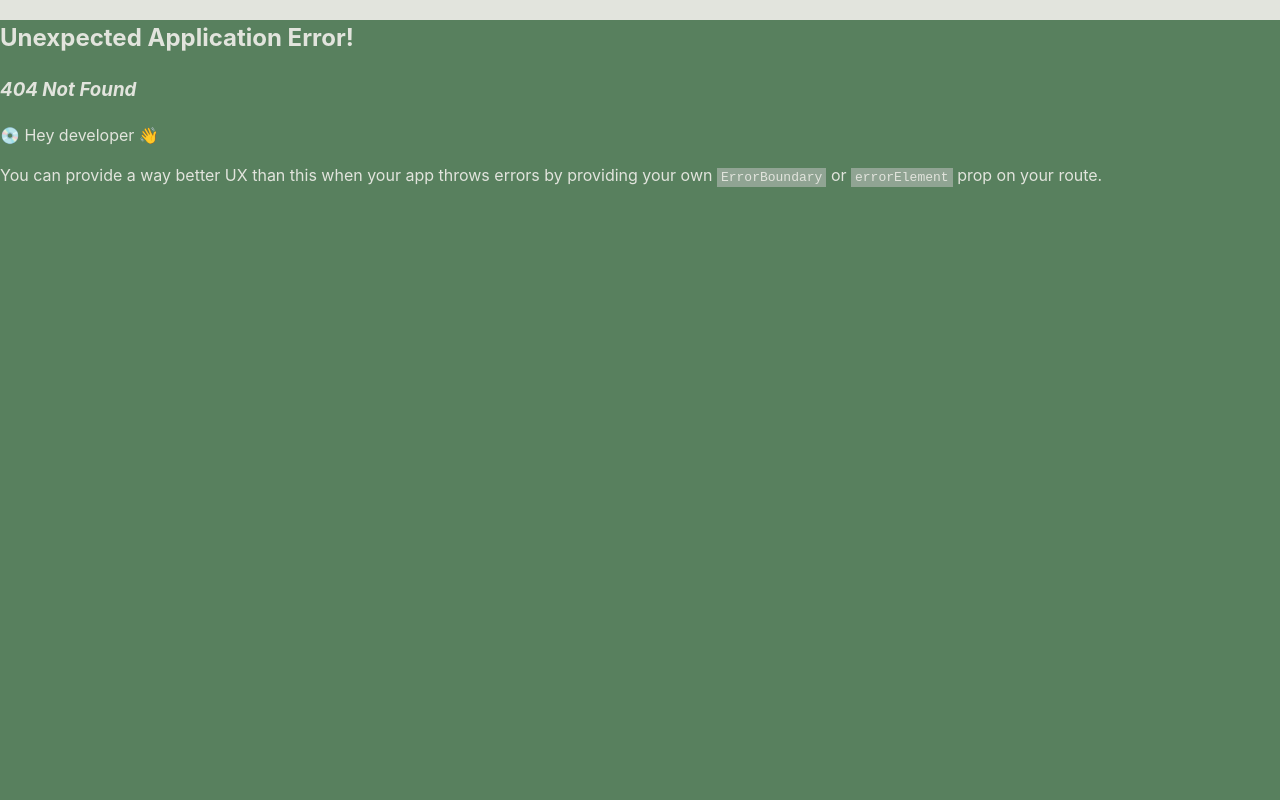
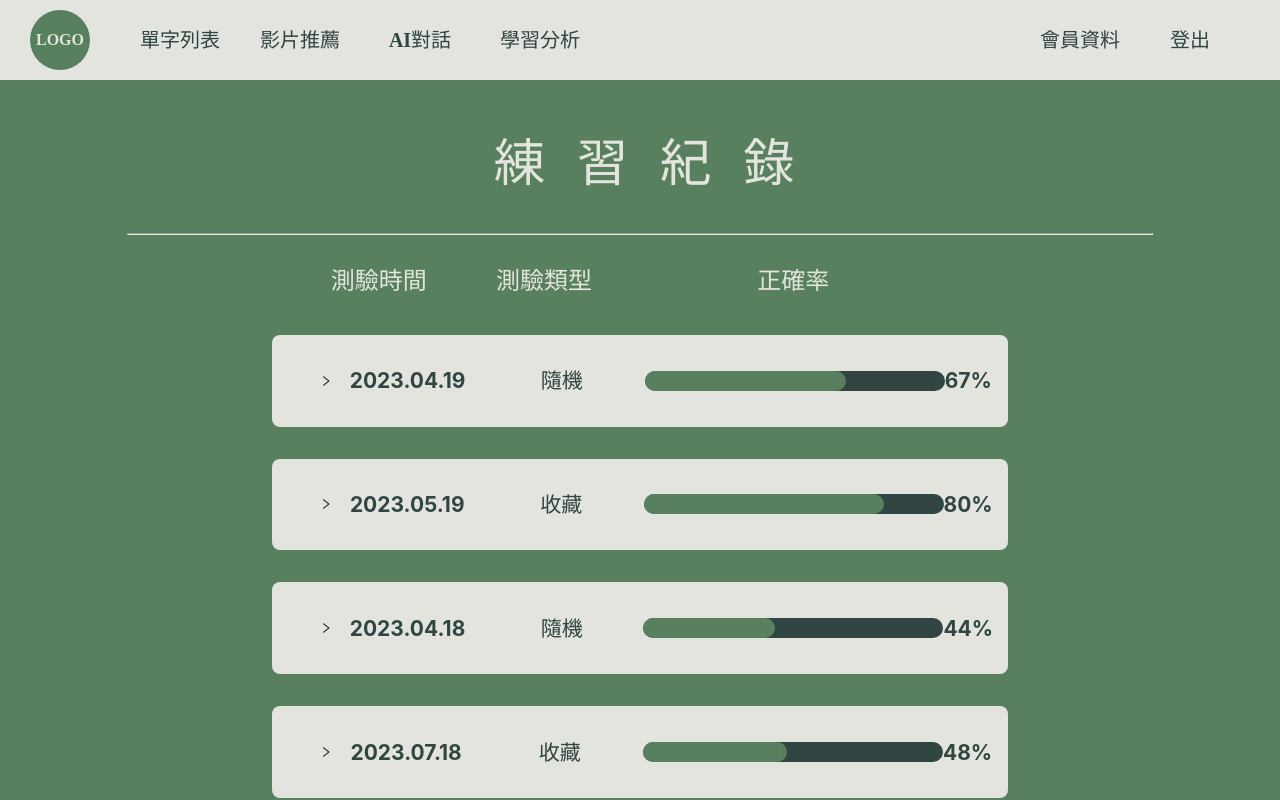
Before and after one commit to HUANZILin/EZ-English-Frontend, a React (Vite) app: page /analysis/record in a window 1280 px wide. Before the commit this address had no page. Shown: the top 800 px of the page. Built offline with nearby package versions, Linux system fonts and the light colour scheme.

Commit message:
Add PracticePage

```diff
--- a/src/App.jsx
+++ b/src/App.jsx
@@ -12,6 +12,7 @@ import DefaultPracticePage from "./page/DefaultPracticePage";
 import CollectionPracticePage from "./page/CollectionPracticePage";
 import { queryClient } from "./util/http";
 import VocabularyListPage from "./page/VocabularyListPage";
+import PracticeRecordPage from "./page/PracticeRecordPage";
 
 const router = createBrowserRouter([
   {
@@ -47,6 +48,13 @@ const router = createBrowserRouter([
           },
         ],
       },
+      {
+        path: "analysis",
+        children: [
+          { index: true },
+          { path: "record", element: <PracticeRecordPage /> },
+        ],
+      },
     ],
   },
 ]);
--- a/src/components/UI/MainNav.jsx
+++ b/src/components/UI/MainNav.jsx
@@ -93,24 +93,22 @@ const MainNav = () => {
           <hr />
           <a href="#">收藏單字</a>
           <hr />
-          <a href="#">單字練習</a>
+          <NavLink to={"vocabulary/practice"}>單字練習</NavLink>
         </div>
       </div>
       <a href="#">影片推薦</a>
       <a href="#">AI對話</a>
       <div className="card_list">
-        <a href="#">學習分析</a>
+        <NavLink to={"analysis"}>學習分析</NavLink>
         <div className="list">
-          <NavLink to={"./"} style={{ marginTop: "20px" }}>
+          <NavLink to={"analysis/record"} style={{ marginTop: "20px" }}>
             練習紀錄
           </NavLink>
-          <hr />
-          <a href="#">分析圖表</a>
         </div>
       </div>
-      <a href="#" id="member" style={{ right: "140px" }}>
+      <NavLink to={"member"} id="member" style={{ right: "140px" }}>
         會員資料
-      </a>
+      </NavLink>
       <a href="#" id="member">
         登出
       </a>
--- /dev/null
+++ b/src/components/UI/Record.jsx
@@ -0,0 +1,93 @@
+import styled from "styled-components";
+import { Collapse, Progress } from "antd";
+
+const Container = styled(Collapse)`
+  display: flex;
+  align-items: center;
+  background-color: #e2e4dd;
+  border: none;
+  color: #314543;
+  margin: 1rem;
+
+  h2 {
+    color: #314543;
+  }
+
+  .ant-collapse-item {
+    width: 100%;
+  }
+
+  .ant-collapse-content-box {
+    background-color: #eff1e9;
+  }
+
+  .ant-collapse-item li {
+    color: #314543;
+    font-size: large;
+  }
+
+  .ant-collapse-expand-icon {
+    padding-left: 2rem;
+    margin-right: -2rem;
+    align-self: center;
+  }
+
+  .ant-collapse-header,
+  .ant-collapse-header-text {
+    width: 100%;
+    display: flex;
+    flex-direction: row;
+    justify-content: space-around;
+  }
+`;
+
+const BarDiv = styled.div`
+  display: flex;
+  width: 20rem;
+  justify-content: center;
+  color: #314543;
+`;
+
+const Record = (props) => {
+  return (
+    <Container
+      collapsible="header"
+      defaultActiveKey={props.id}
+      items={[
+        {
+          key: props.id,
+          label: (
+            <>
+              <h2>{props.time}</h2>
+              <h2>{props.type}</h2>
+              <BarDiv>
+                <Progress
+                  strokeColor="#58805e"
+                  percent={props.corr}
+                  trailColor="#314543"
+                  size={[300, 20]}
+                  showInfo={false}
+                  style={{
+                    display: "flex",
+                    justifyContent: "center",
+                    flexDirection: "column",
+                  }}
+                ></Progress>
+                <h2>{props.corr}%</h2>
+              </BarDiv>
+            </>
+          ),
+          children: (
+            <ol>
+              {props.word.map((word) => (
+                <li key={Math.random()}>{word}</li>
+              ))}
+            </ol>
+          ),
+        },
+      ]}
+    />
+  );
+};
+
+export default Record;
--- /dev/null
+++ b/src/page/PracticeRecordPage.jsx
@@ -0,0 +1,100 @@
+import styled from "styled-components";
+import Container from "../components/UI/Container";
+import Record from "../components/UI/Record";
+import { Button } from "antd";
+
+const Card = styled.div`
+  display: flex;
+  justify-content: center;
+  flex-direction: column;
+  width: 60%;
+  padding: 0% 20%;
+`;
+
+const Smalltit = styled.div`
+  display: flex;
+  justify-content: space-around;
+  flex-direction: row;
+  width: 60%;
+  padding: 0% 20%;
+`;
+
+const LoadButton = styled(Button)`
+  background-color: #e2e4dd;
+  color: #314543;
+  font-size: 26px;
+  letter-spacing: 2px;
+  width: fit-content;
+  height: fit-content;
+  align-self: center;
+  padding: 5px 20px;
+  margin: 2rem;
+  border: none;
+`;
+
+const PracticeRecordPage = () => {
+  const DUMMY_Record = [
+    {
+      id: "T0",
+      practiceTime: "2023.04.19",
+      type: "隨機",
+      Correct: "67",
+      Vocabulary: ["Apple", "Work", "Bee", "Banana"],
+    },
+    {
+      id: "T1",
+      practiceTime: "2023.05.19",
+      type: "收藏",
+      Correct: "80",
+      Vocabulary: ["Apple", "Work", "Bee", "Banana"],
+    },
+    {
+      id: "T2",
+      practiceTime: "2023.04.18",
+      type: "隨機",
+      Correct: "44",
+      Vocabulary: ["Apple", "Work", "Bee", "Banana"],
+    },
+    {
+      id: "T3",
+      practiceTime: "2023.07.18",
+      type: "收藏",
+      Correct: "48",
+      Vocabulary: ["Apple", "Work", "Bee", "Banana"],
+    },
+  ];
+
+  return (
+    <Container>
+      <h1
+        style={{
+          paddingTop: "100px",
+          textAlign: "center",
+          letterSpacing: "2rem",
+        }}
+      >
+        &thinsp;練習紀錄
+      </h1>
+      <hr width="80%" />
+      <Smalltit>
+        <h2 style={{ paddingLeft: "2.5rem" }}>測驗時間</h2>
+        <h2 style={{ paddingRight: "6rem" }}>測驗類型</h2>
+        <h2 style={{ paddingRight: "10rem" }}>正確率</h2>
+      </Smalltit>
+      <Card>
+        {DUMMY_Record.map((record) => (
+          <Record
+            key={record.id}
+            type={record.type}
+            word={record.Vocabulary}
+            corr={record.Correct}
+            time={record.practiceTime}
+          />
+        ))}
+      </Card>
+      <LoadButton>Load More</LoadButton>
+    </Container>
+  );
+};
+
+export default PracticeRecordPage;
```
